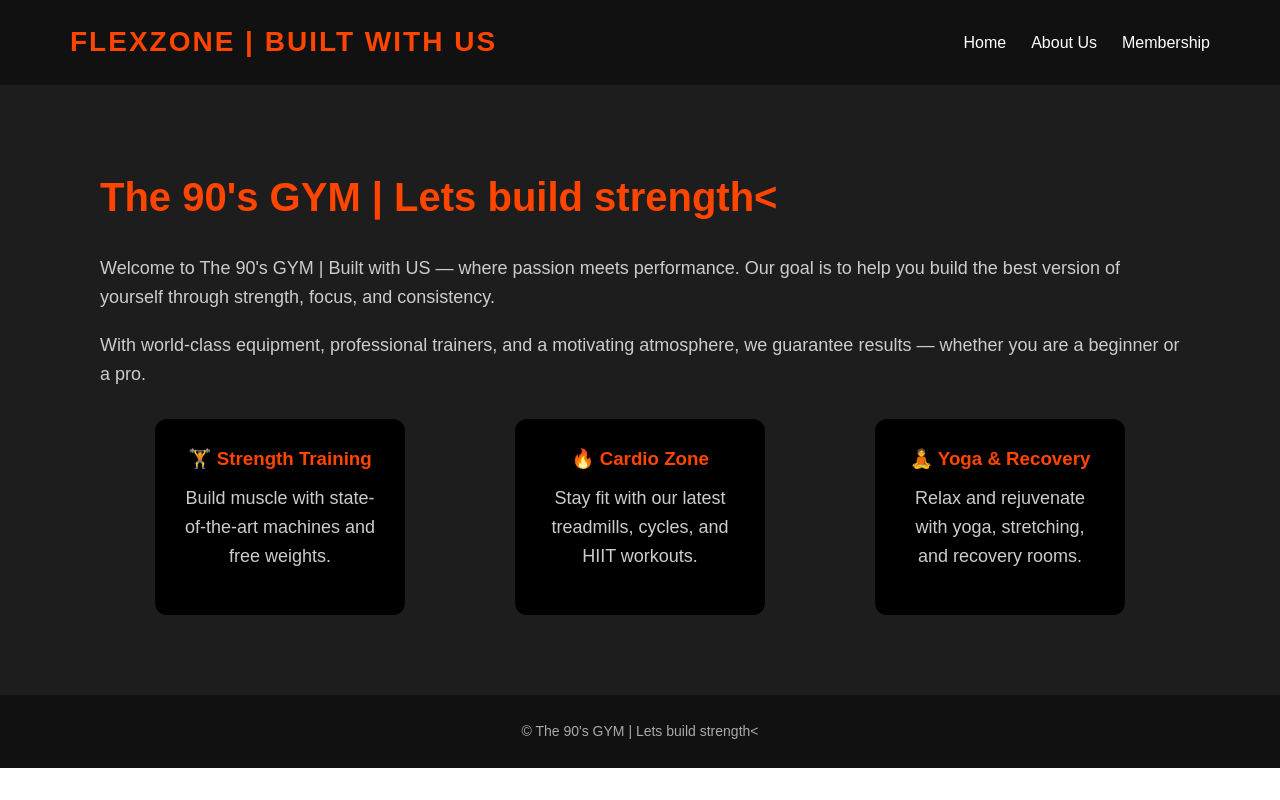
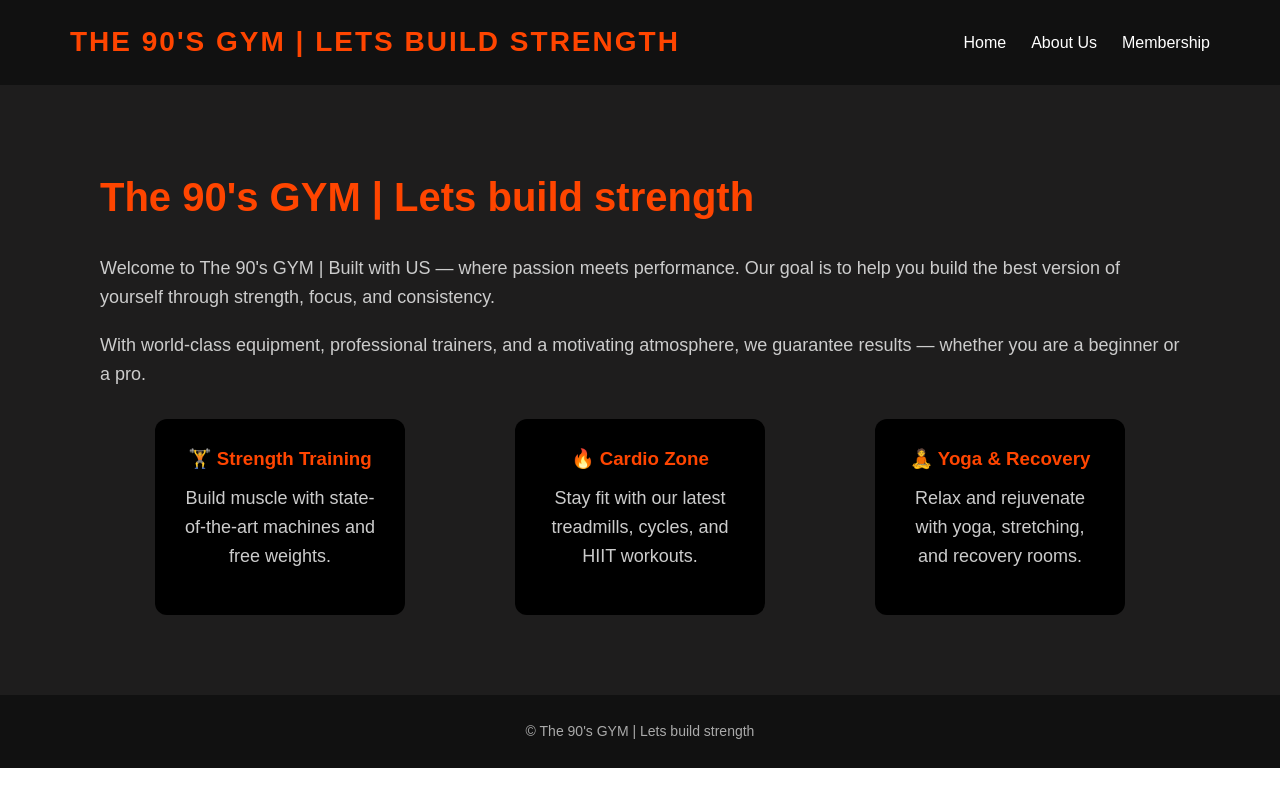
Before and after one commit to Hassan1760/Gym-Management-System---Sem1, a Flask app: page /about in a window 1280 px wide. Run offline with Flask 3, Linux system fonts and the light colour scheme.

Commit message:
Update about.html

```diff
--- a/templates/about.html
+++ b/templates/about.html
@@ -8,7 +8,7 @@
 </head>
 <body>
   <nav>
-    <h1>FlexZone | Built with US</h1>
+    <h1>The 90's GYM | Lets build strength</h1>
     <ul>
       <li><a href="{{ url_for('home') }}">Home</a></li>
       <li><a href="{{ url_for('about') }}">About Us</a></li>
@@ -16,7 +16,7 @@
     </ul>
   </nav>
   <section class="about">
-    <h2>The 90's GYM | Lets build strength<</h2>
+    <h2>The 90's GYM | Lets build strength</h2>
     <p>
       Welcome to The 90's GYM | Built with US — where passion meets performance. Our goal is to
       help you build the best version of yourself through strength, focus, and
@@ -42,7 +42,7 @@
     </div>
   </section>
   <footer>
-    © The 90's GYM | Lets build strength<
+    © The 90's GYM | Lets build strength
   </footer>
 </body>
 </html>
```
